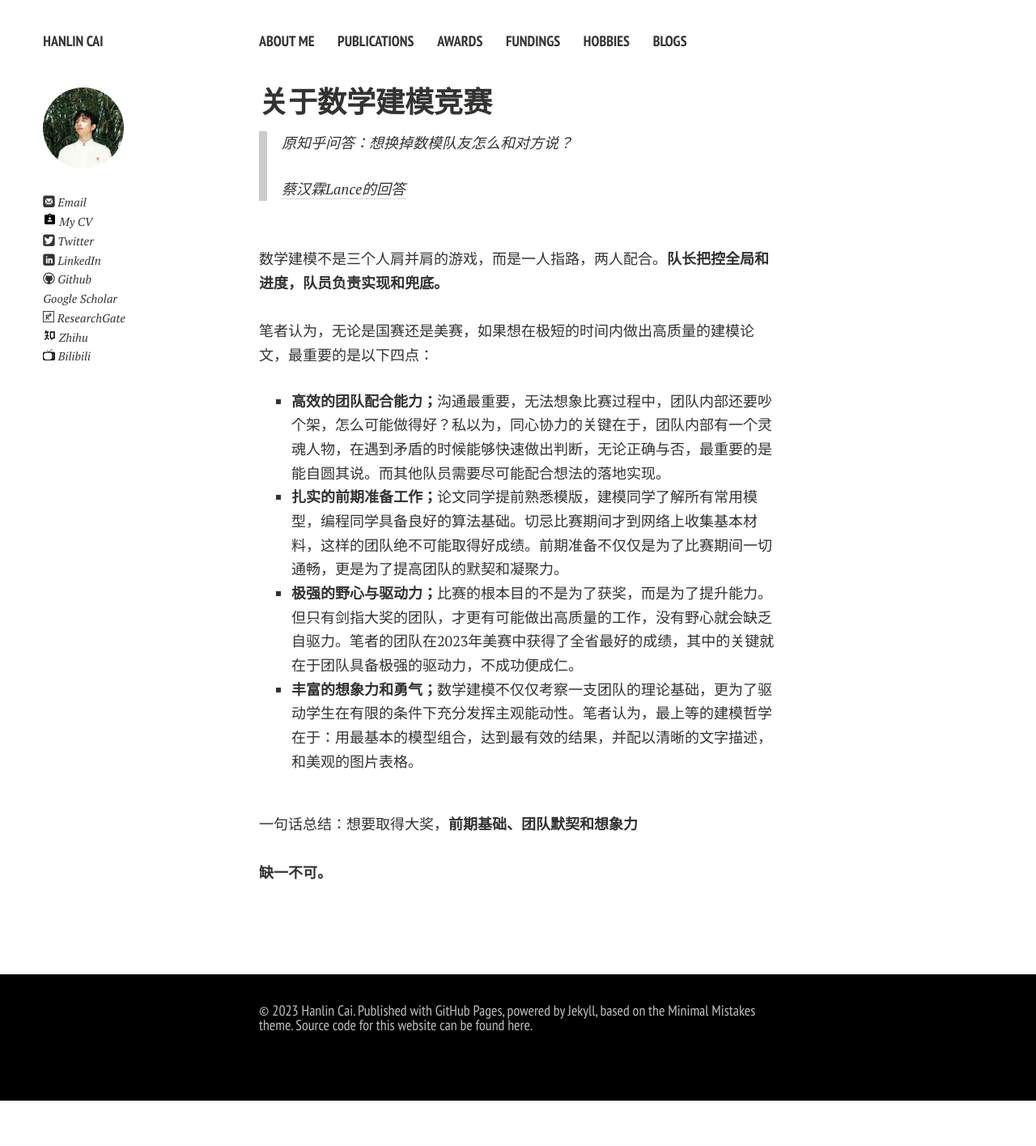
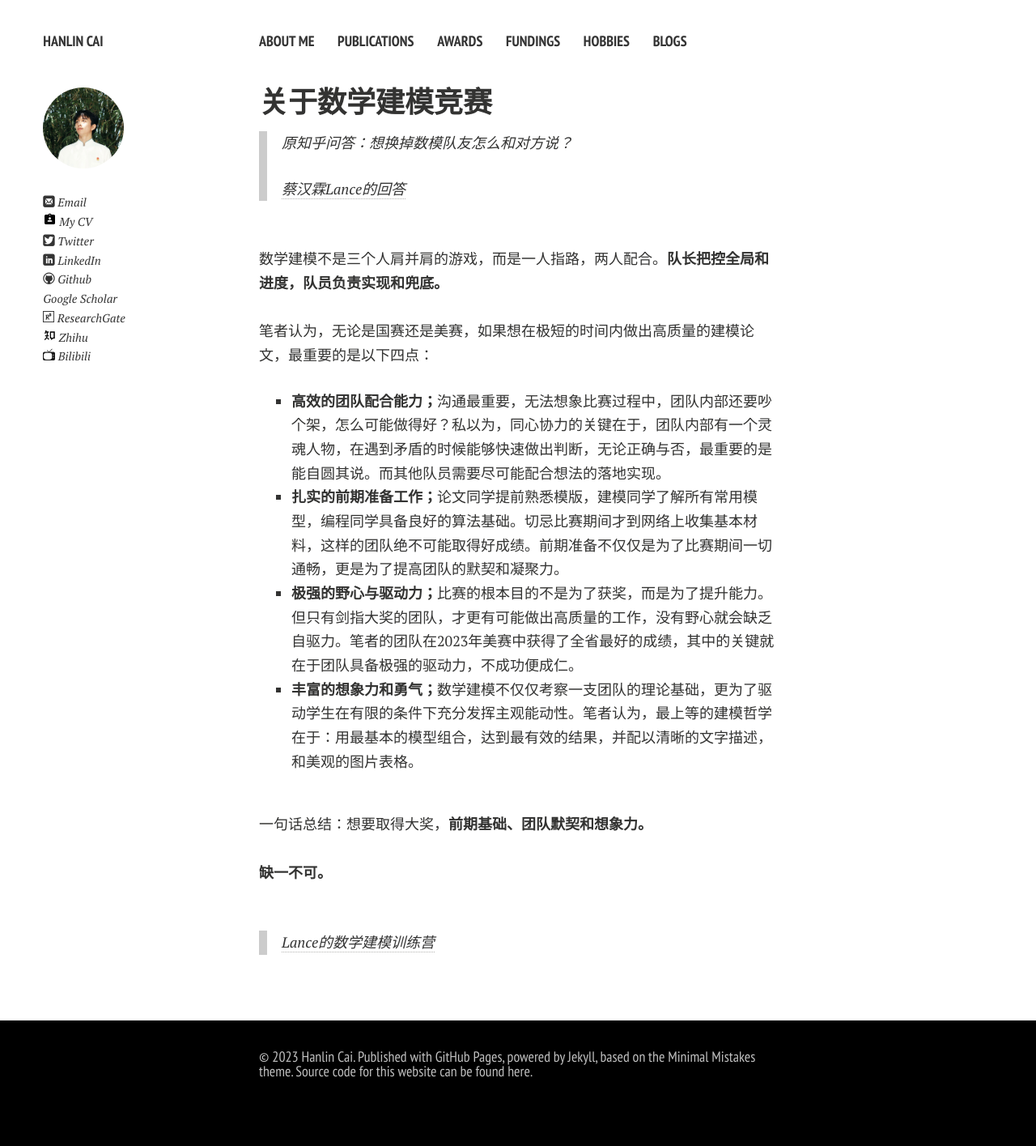
Before and after one commit to GuangLun2000/GuangLun2000.github.io, a Jekyll site: the page built from blogs/team2023.md, in a window 1280 px wide. Shown: the whole page at 81% size. Built offline with Jekyll 4.4.1, drawn with Linux system fonts in a browser that asks for light colours; nearby versions of some CDN libraries; comment, search, counter and statistics services are not loaded; a style sheet for code colours, icons or effects is not loaded; before the commit the page ends 1359 px from its top, so only the background shows below that.

Commit message:
Update team2023.md

```diff
--- a/blogs/team2023.md
+++ b/blogs/team2023.md
@@ -19,8 +19,10 @@ title: 团队经历大于获奖本身
 - **极强的野心与驱动力；**比赛的根本目的不是为了获奖，而是为了提升能力。但只有剑指大奖的团队，才更有可能做出高质量的工作，没有野心就会缺乏自驱力。笔者的团队在2023年美赛中获得了全省最好的成绩，其中的关键就在于团队具备极强的驱动力，不成功便成仁。
 - **丰富的想象力和勇气；**数学建模不仅仅考察一支团队的理论基础，更为了驱动学生在有限的条件下充分发挥主观能动性。笔者认为，最上等的建模哲学在于：用最基本的模型组合，达到最有效的结果，并配以清晰的文字描述，和美观的图片表格。
 
-<br>一句话总结：想要取得大奖，**前期基础、团队默契和想象力**
+<br>一句话总结：想要取得大奖，**前期基础、团队默契和想象力。**
 
 <br>**缺一不可。**
 
 <br>
+
+> [Lance的数学建模训练营](https://caihanlin.com/blogs/modeling)
```
